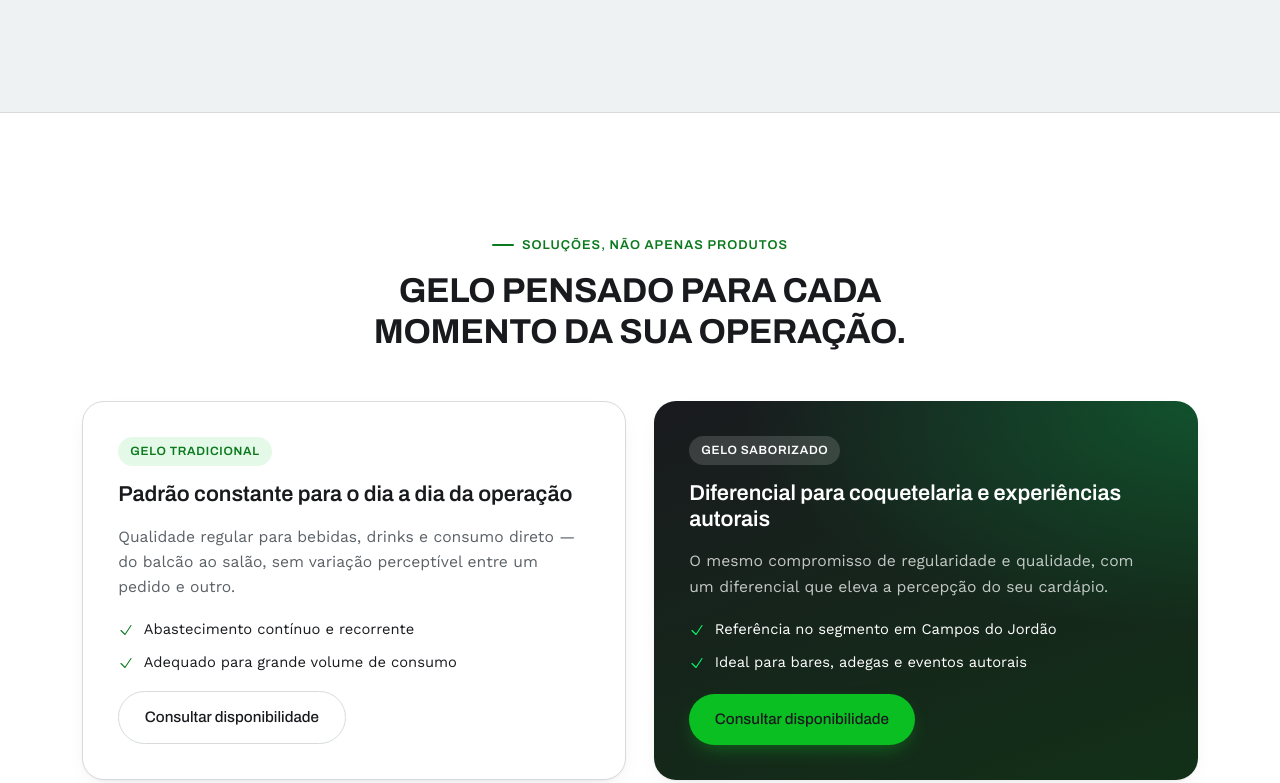
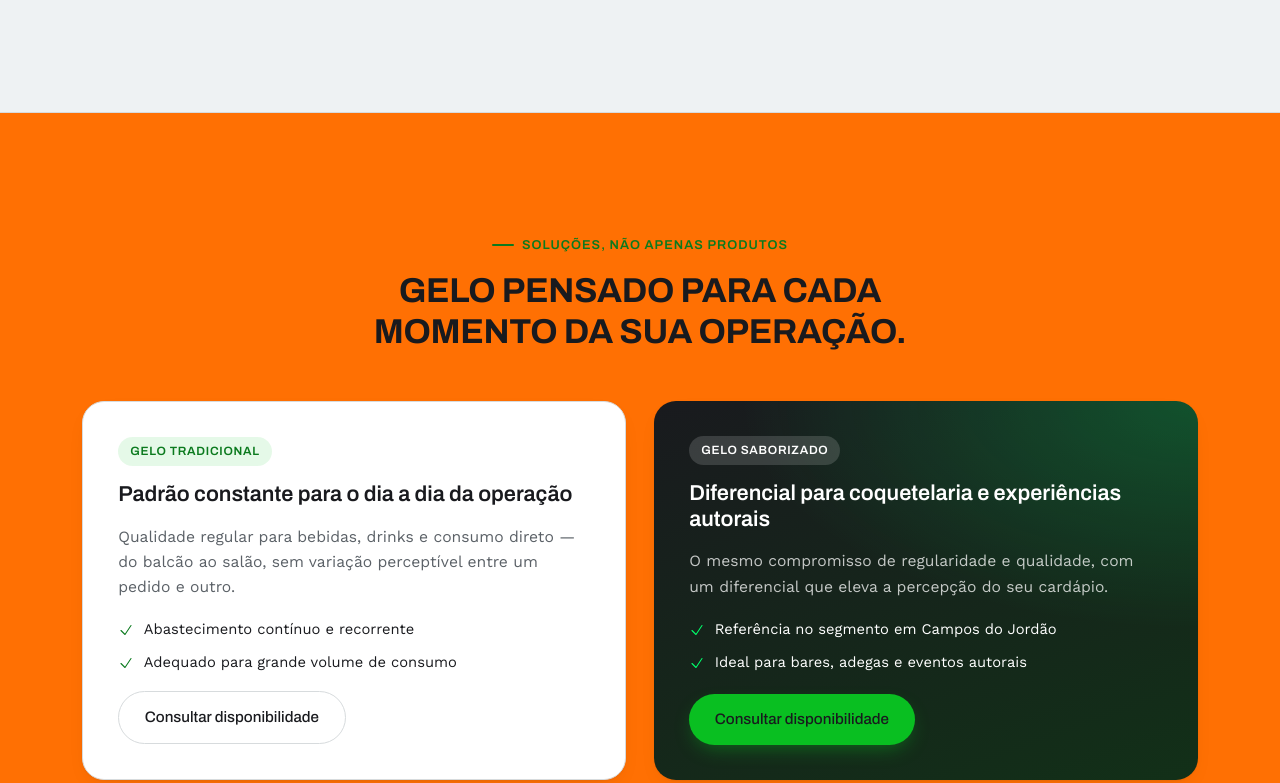
Before and after one commit to frantto-ofc/animoos, a plain HTML site: page index.html in a window 1280 px wide. Shown: the part 3483-4266 px from the top of the page. Drawn offline with nearby package versions, Linux system fonts and the light colour scheme.

Commit message:
Update index.html

```diff
--- a/index.html
+++ b/index.html
@@ -214,7 +214,7 @@
     </div>
   </section>
 
-  <section class="section" id="solucoes" style="background:var(--color-surface); border-top:1px solid var(--color-border); border-bottom:1px solid var(--color-border)">
+  <section class="section" id="solucoes" style="background:#FF7003; border-top:1px solid var(--color-border); border-bottom:1px solid var(--color-border)">
     <div class="container">
       <div class="section-head center">
         <span class="eyebrow">Soluções, não apenas produtos</span>
```
